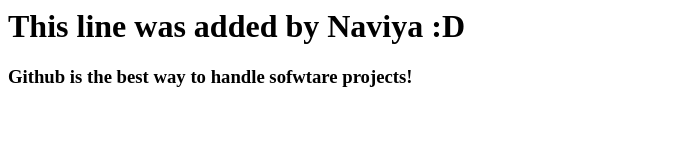
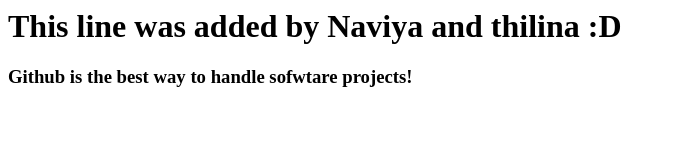
Before and after one commit to codethilina/ircchat, a plain HTML site: page index.html in a window 1280 px wide. Shown: the whole page, without its empty margins (0-675 px from the left). Drawn offline with Linux system fonts and the light colour scheme.

Commit message:
Thilina added

```diff
--- a/index.html
+++ b/index.html
@@ -1,7 +1,7 @@
 <html>
 <head><title>Thilina</title></head>
 <body>
-<h1> This line was added by Naviya :D </h1>
+<h1> This line was added by Naviya and thilina :D </h1>
 <h3>Github is the best way to handle sofwtare projects!</h3>
 </body>
 
```
